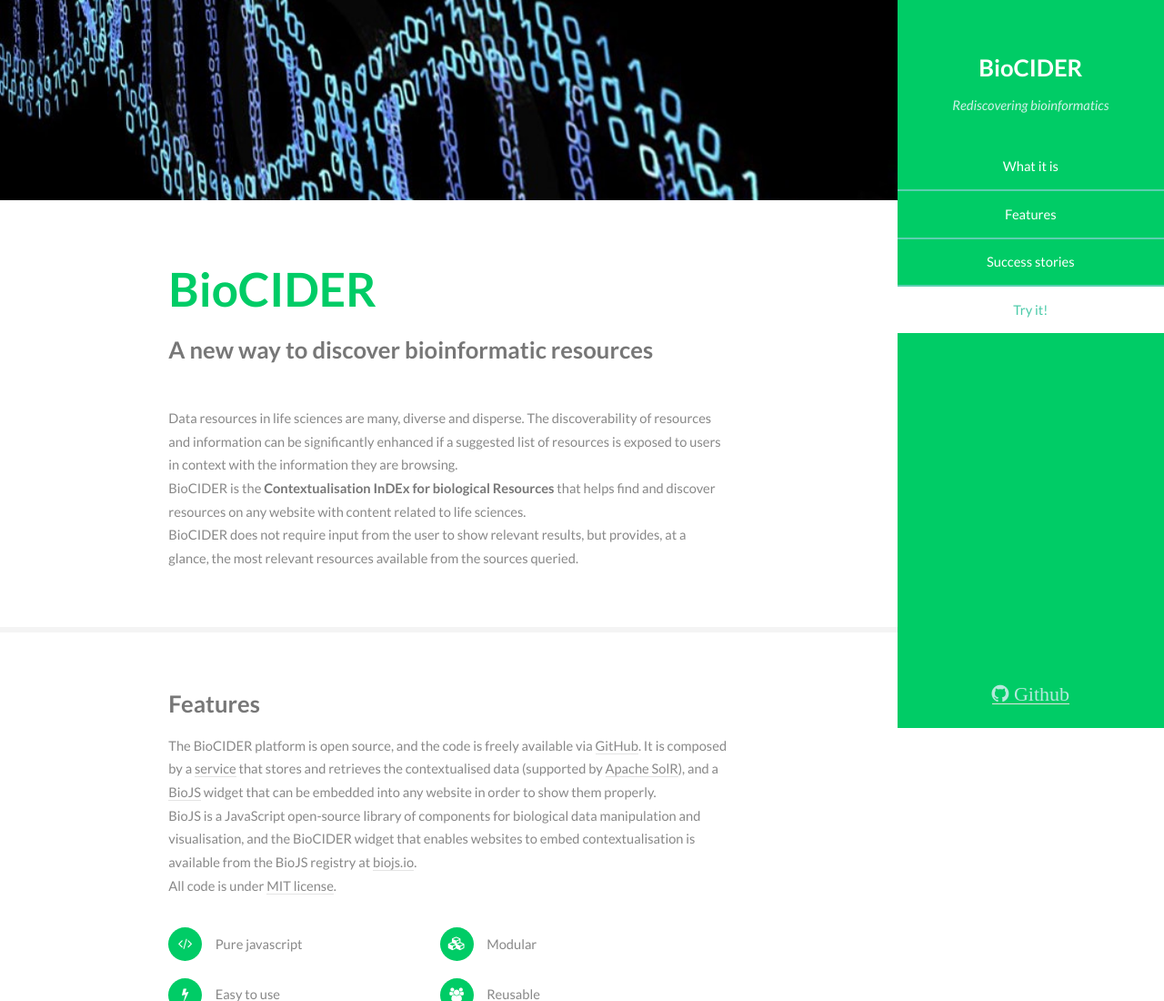
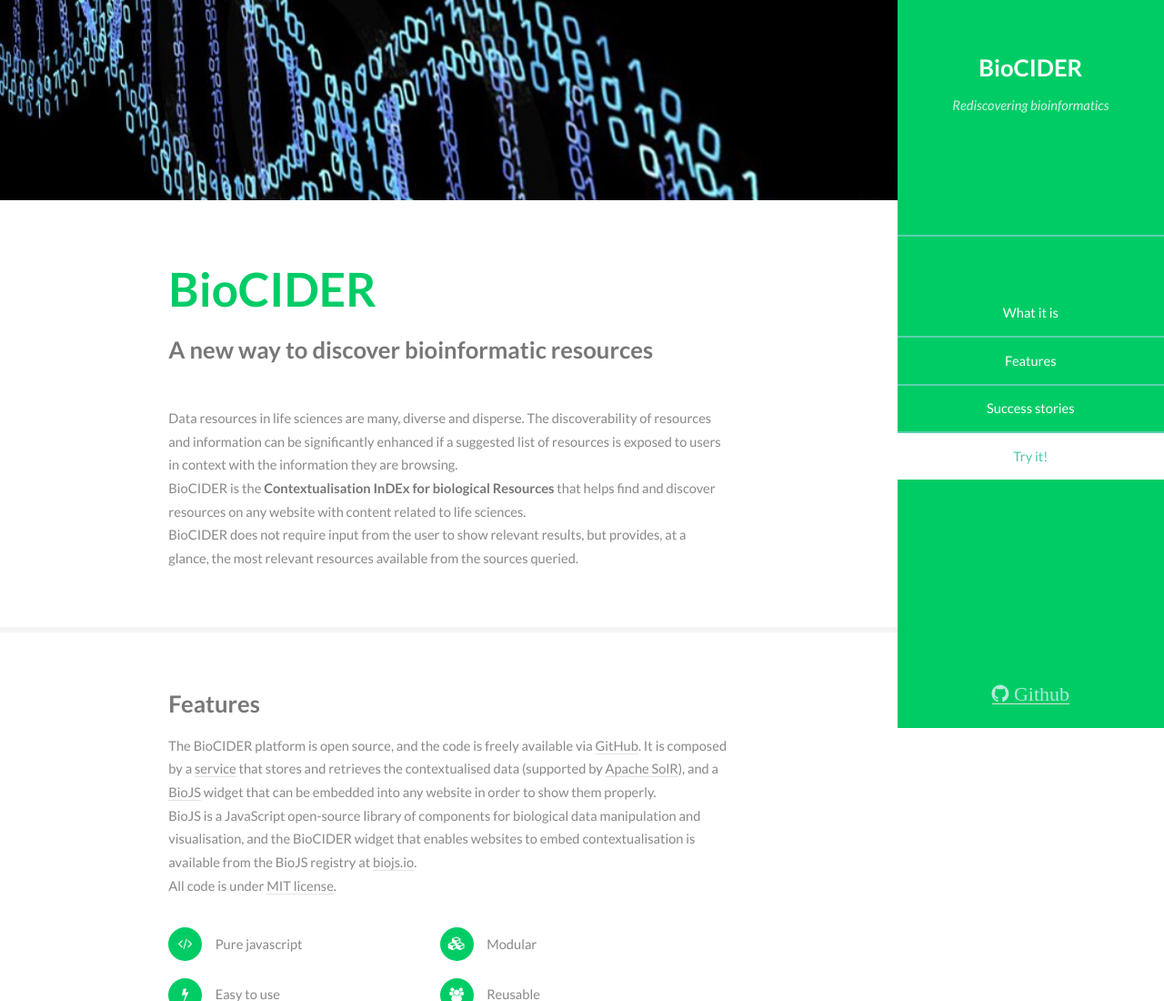
Before and after one commit to BioCIDER/BioCIDER.github.io, a plain HTML site: page index.html in a window 1280 px wide. Shown: the top 1100 px of the page at 91% size. Drawn offline with Linux system fonts and the light colour scheme.

Commit message:
spaces between right header and navigation panel.

```diff
--- a/assets/css/main.css
+++ b/assets/css/main.css
@@ -2488,6 +2488,9 @@
 
 		#header > header {
 			padding: 3em;
+			height: 260px; /* same as the banner image */
+			display: block;
+			border-bottom: solid 2px #5ccfb0;
 		}
 
 			#header > header .avatar {
@@ -2527,6 +2530,7 @@
 			list-style: none;
 			margin: 0;
 			padding: 0;
+			padding:4em 0 2em 0;
 		}
 
 			#header > nav ul li {
--- a/index.html
+++ b/index.html
@@ -51,12 +51,15 @@
 	<body>
 
 		<!-- Header -->
-			<section id="header">
+			<section id="header"><!--<img src="images/avatar.jpg" alt="" />-->
+
 				<header>
-					<span class="image avatar"><!--<img src="images/avatar.jpg" alt="" />--></span>
+					<span class="image avatar"></span>
 					<h1 id="logo"><a href="#">BioCIDER</a></h1>
 					<p>Rediscovering bioinformatics</p>
 				</header>
+
+
 				<nav id="nav">
 					<ul>
 						<li><a href="#one" class="active">What it is</a></li>
```
